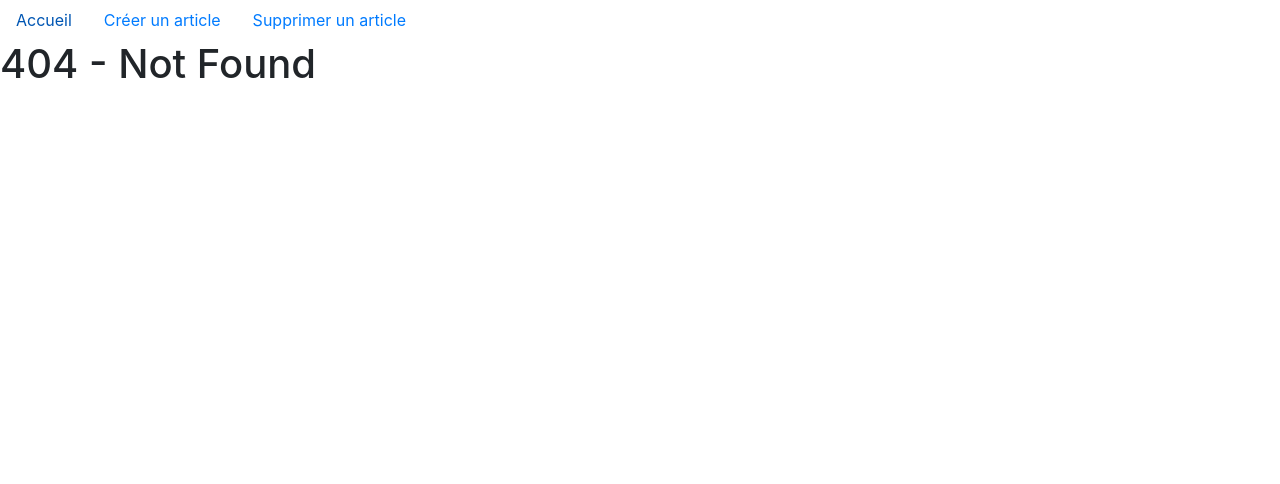
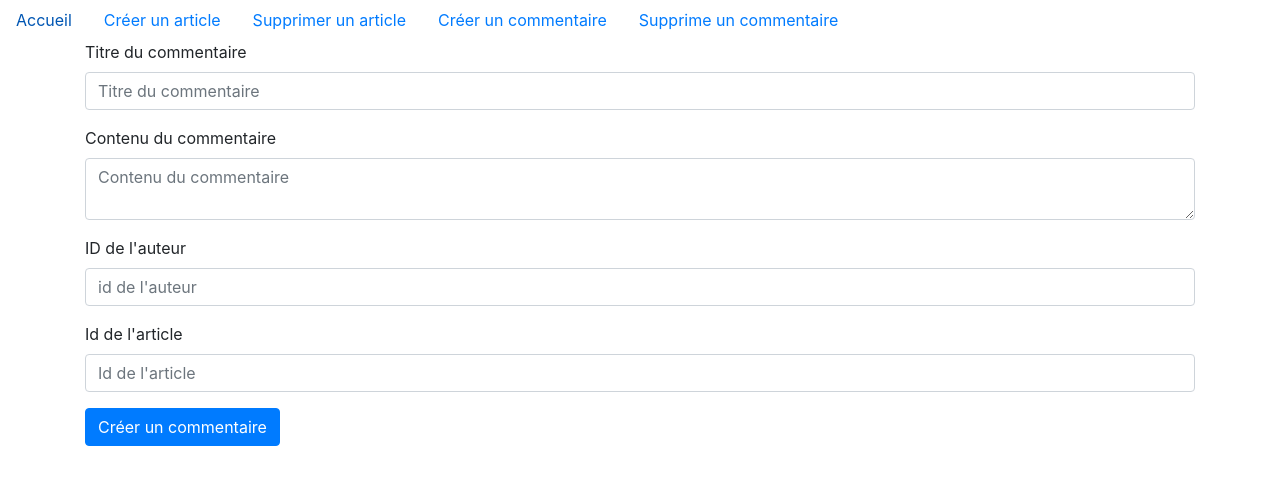
Before and after one commit to ShivaPrime82/first-react-projet, a React (Create React App) app: page /comments/create in a window 1280 px wide. Before the commit this address had no page. Shown: the top 484 px of the page. Built offline with nearby package versions, Linux system fonts and the light colour scheme.

Commit message:
add compoment NavBar

```diff
--- a/src/App.js
+++ b/src/App.js
@@ -3,36 +3,28 @@ import {
     BrowserRouter as Router,
     Switch,
     Route,
-    Link,
 } from 'react-router-dom';
 
-import Nav from 'react-bootstrap/Nav';
+import NavBar from './compoments/NavBar';
 
 import Home from './pages/Home';
 import CreateArticle from './pages/CreateArticle';
 import DeleteArticle from './pages/DeleteArticle';
+import CreateComment from './pages/CreateComment';
+import DeleteComment from './pages/DeleteComment';
 import NotFound from './pages/NotFound';
-
 
 const App = () => {
     return (
 
         <Router>
-            <Nav>
-                <Nav.Item>
-                    <Nav.Link as={Link} to="/" >Accueil</Nav.Link>
-                </Nav.Item>
-                <Nav.Item>
-                    <Nav.Link as={Link} to="/articles/create">Créer un article</Nav.Link>
-                </Nav.Item>
-                <Nav.Item>
-                    <Nav.Link as={Link} to="/articles/delete">Supprimer un article</Nav.Link>
-                </Nav.Item>
-            </Nav>
+            <NavBar />
             <Switch>
                 <Route exact path="/" component={Home} />
                 <Route path="/articles/create" component={CreateArticle} />
                 <Route path="/articles/delete" component={DeleteArticle} />
+                <Route path="/comments/create" component={CreateComment} />
+                <Route path="/comments/delete" component={DeleteComment} />
                 <Route path="*" component={NotFound} />
             </Switch>
         </Router>
--- /dev/null
+++ b/src/compoments/NavBar.js
@@ -0,0 +1,30 @@
+import React from 'react';
+
+import Nav from 'react-bootstrap/Nav';
+
+import { Link } from 'react-router-dom';
+
+
+const NavBar = () => {
+    return (
+        <Nav>
+            <Nav.Item>
+                <Nav.Link as={Link} to="/" >Accueil</Nav.Link>
+            </Nav.Item>
+            <Nav.Item>
+                <Nav.Link as={Link} to="/articles/create">Créer un article</Nav.Link>
+            </Nav.Item>
+            <Nav.Item>
+                <Nav.Link as={Link} to="/articles/delete">Supprimer un article</Nav.Link>
+            </Nav.Item>
+            <Nav.Item>
+                <Nav.Link as={Link} to="/comments/create">Créer un commentaire</Nav.Link>
+            </Nav.Item>
+            <Nav.Item>
+                <Nav.Link as={Link} to="/comments/delete">Supprime un commentaire</Nav.Link>
+            </Nav.Item>
+        </Nav>
+    );
+}
+
+export default NavBar;
--- /dev/null
+++ b/src/pages/CreateComment.js
@@ -0,0 +1,92 @@
+import React, { useState } from 'react';
+
+import Container from 'react-bootstrap/Container';
+import Form from 'react-bootstrap/Form';
+import Button from 'react-bootstrap/Button';
+
+
+const CreateComment = () => {
+    const [title, setTitle] = useState("");
+    const [content, setContent] = useState("");
+    const [author, setAuthor] = useState("");
+    const [idArticle, setIdArticle] = useState("");
+
+    const handleSubmit = (event) => {
+        event.preventDefault();
+        console.log("Titre :", title);
+        console.log("Content :", content);
+        console.log("Author : ", author);
+        console.log("Id Article : ", idArticle);
+
+    }
+
+    const handleChange = (event) => {
+        console.log("Target Name :", event.target.name);
+        console.log("Target Value :", event.target.value);
+
+        switch (event.target.name) {
+            case "title":
+                setTitle(event.target.value);
+                break;
+            case "content":
+                setContent(event.target.value);
+                break;
+            case "author":
+                setAuthor(event.target.value);
+                break;
+            case "idArticle":
+                setIdArticle(event.target.value);
+                break;
+            default:
+                break;
+        }
+    }
+
+    return (
+        <Container>
+            <Form onSubmit={handleSubmit}>
+                <Form.Group controlId="comment.title">
+                    <Form.Label>Titre du commentaire</Form.Label>
+                    <Form.Control
+                        type="text"
+                        name="title"
+                        onChange={handleChange}
+                        value={title}
+                        placeholder="Titre du commentaire"
+                    />
+                </Form.Group>
+                <Form.Group controlId="comment.content">
+                    <Form.Label>Contenu du commentaire</Form.Label>
+                    <Form.Control
+                        as="textarea"
+                        name="content"
+                        onChange={handleChange}
+                        value={content}
+                        placeholder="Contenu du commentaire"
+                    />
+                </Form.Group>
+                <Form.Group controlId="comment.author">
+                    <Form.Label>ID de l'auteur</Form.Label>
+                    <Form.Control
+                        type="number"
+                        name="author"
+                        onChange={handleChange}
+                        value={author}
+                        placeholder="id de l'auteur" />
+                </Form.Group>
+                <Form.Group controlId="comment.idArticle">
+                    <Form.Label>Id de l'article</Form.Label>
+                    <Form.Control
+                        type="number"
+                        name="idArticle"
+                        onChange={handleChange}
+                        value={author}
+                        placeholder="Id de l'article" />
+                </Form.Group>
+                <Button variant="primary" type="submit">Créer un commentaire</Button>
+            </Form>
+        </Container>
+    );
+};
+
+export default CreateComment;
--- /dev/null
+++ b/src/pages/DeleteComment.js
@@ -0,0 +1,45 @@
+import React, { useState } from 'react';
+
+import Container from 'react-bootstrap/Container';
+import Form from 'react-bootstrap/Form';
+import Button from 'react-bootstrap/Button';
+
+const DeleteComment = () => {
+    const [id, setId] = useState("");
+
+    const handleSubmit = (event) => {
+        event.preventDefault();
+        console.log("Id : ", id);
+    }
+
+    const handleChange = (event) => {
+
+        switch (event.target.name) {
+            case "id":
+                setId(event.target.value);
+                break;
+            default:
+                break;
+        }
+    }
+
+    return (
+        <Container>
+            <Form onSubmit={handleSubmit}>
+                <Form.Group controlId="comment.id">
+                    <Form.Label>ID du commentaire</Form.Label>
+                    <Form.Control
+                        type="number"
+                        name="id"
+                        onChange={handleChange}
+                        value={id}
+                        placeholder="Supprime le commentaire"
+                    />
+                </Form.Group>
+                <Button type="submit">Supprime le commentaire</Button>
+            </Form>
+        </Container>
+    );
+}
+
+export default DeleteComment;
```
